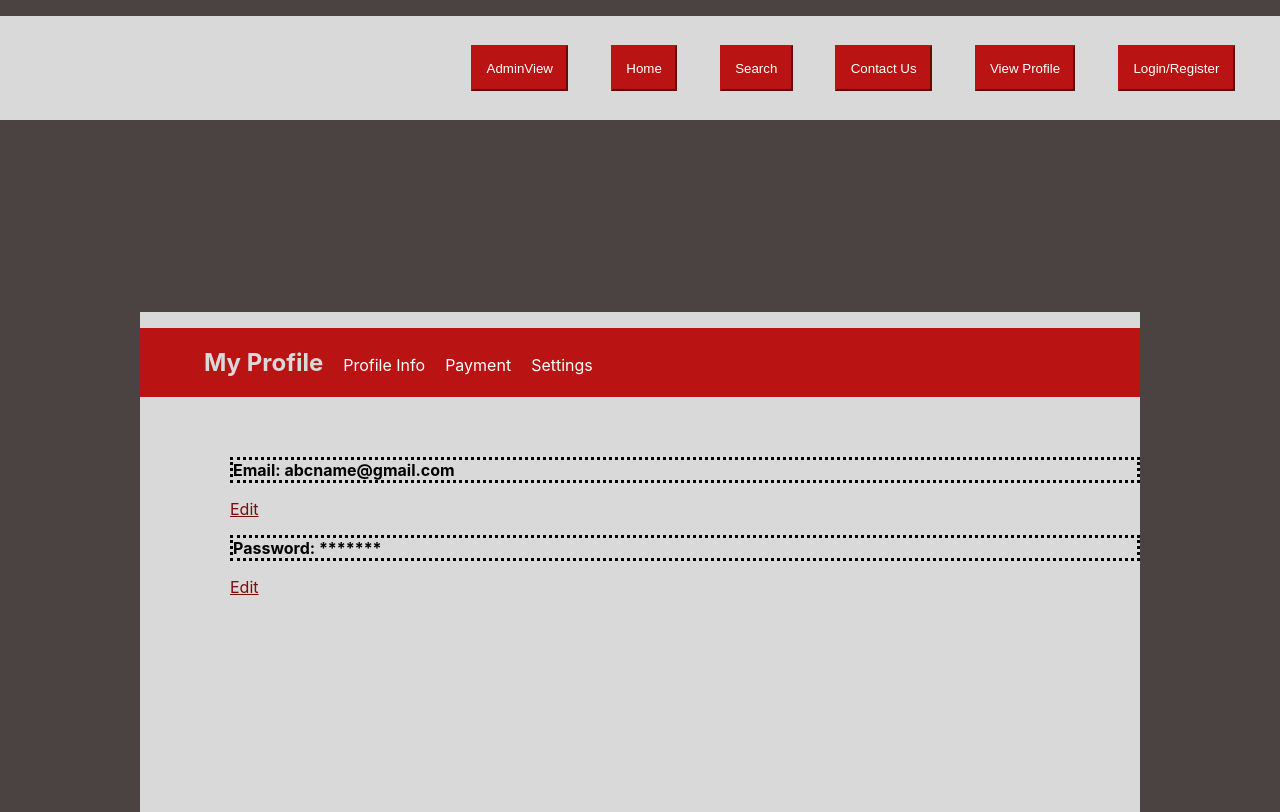
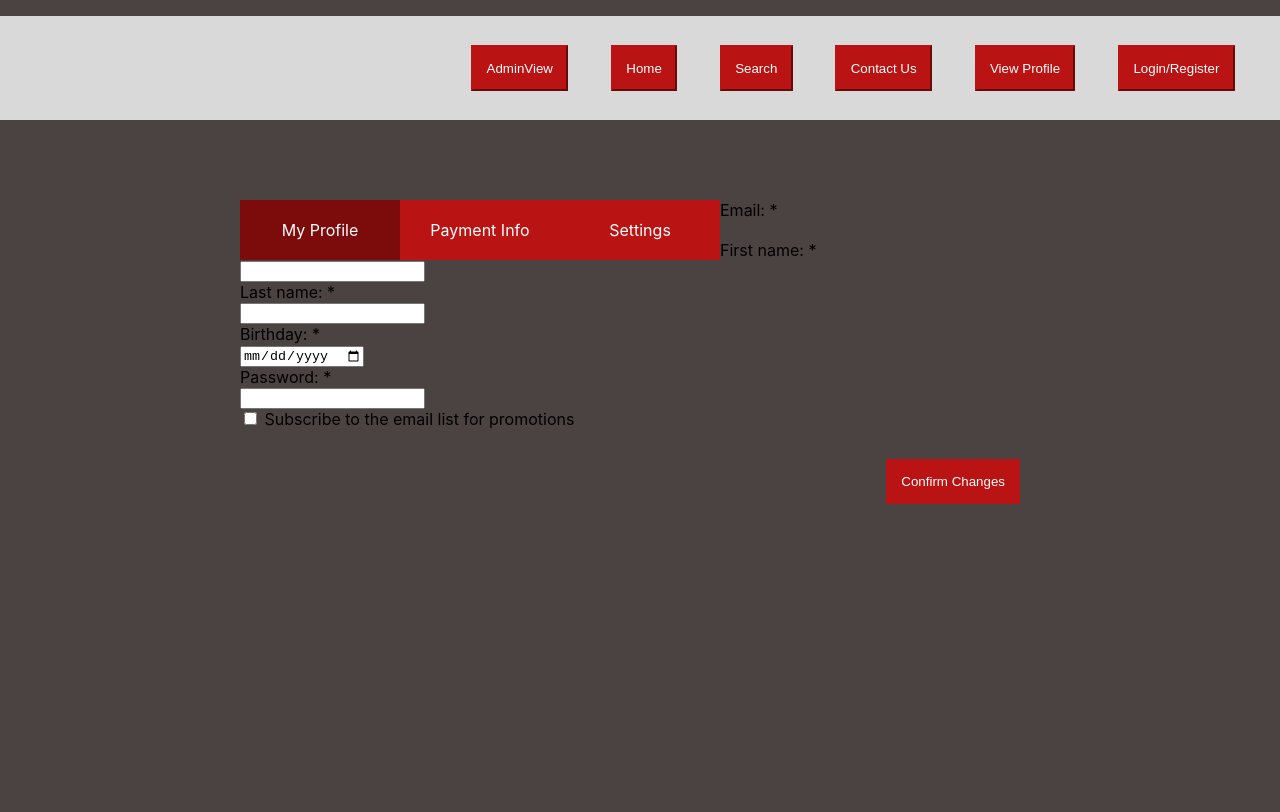
Before and after one commit to schneider811/CSCI6050_4040_Project, a React (Create React App) app in the folder ticketbookingapp/: page / in a window 1280 px wide. Both pictures are taken after a click on the button "View Profile". Built offline with nearby package versions, Linux system fonts and the light colour scheme.

Commit message:
Changed ProfileView into the format of Login Page

```diff
--- /dev/null
+++ b/ticketbookingapp/src/Pages/Profile/ProfilePanel.css
@@ -0,0 +1,34 @@
+.container {
+    width: 50rem;
+    margin: 5rem auto;
+}
+
+.pf-info, .pa-info, .set {
+    width: 10rem;
+    height: 60px;
+    float: left;
+    text-align: center;
+    line-height: 60px;
+    color: white;
+}
+
+.pf-info {
+    background-color: #7C0C0C;
+
+}
+
+.profile-info, .payment-info, .settings {
+    background: #D9D9D9;
+    box-sizing: border-box;
+    padding: 40px;
+    clear: both;
+    width: 100%;
+    height: 400px;
+}
+
+.container button {
+    background-color: #BA1313;
+    border: none;
+    padding: 15px;
+    float: right;
+}
--- /dev/null
+++ b/ticketbookingapp/src/Pages/Profile/ProfilePanel.js
@@ -0,0 +1,111 @@
+import $ from 'jquery';
+import React from "react";
+import './ProfilePanel.css'
+
+
+
+
+
+function ProfilePanel() {
+
+    var tempText = "Temporary Text";
+    $(document).ready(function(){
+        $(".payment-info").hide();
+        $(".settings").hide();
+        $(".pa-info").css("background", "#BA1313");
+        $(".set").css("background", "#BA1313");
+        $(".pf-info").css("background", "#7C0C0C");
+
+        $(".pf-info").click(function(){
+            $(".payment-info").hide();
+            $(".settings").hide();
+            $(".profile-info").show();
+            $(".pa-info").css("background", "#BA1313");
+            $(".set").css("background", "#BA1313");
+            $(".pf-info").css("background", "#7C0C0C");
+        });
+
+        $(".pa-info").click(function(){
+            $(".payment-info").show();
+            $(".settings").hide();
+            $(".profile-info").hide();
+            $(".pa-info").css("background", "#7C0C0C");
+            $(".set").css("background", "#BA1313");
+            $(".pf-info").css("background", "#BA1313");
+        });
+
+        $(".set").click(function(){
+            $(".payment-info").hide();
+            $(".settings").show();
+            $(".profile-info").hide();
+            $(".pa-info").css("background", "#BA1313");
+            $(".set").css("background", "#7C0C0C");
+            $(".pf-info").css("background", "#BA1313");
+        });
+
+    });
+
+
+
+    return(
+        <div class = "container">
+
+            <div class = "pf-info"> My Profile</div>
+            <div class = "pa-info"> Payment Info</div>
+            <div class = "set"> Settings</div>
+
+            <div class ="edit-profile-info">
+
+                <form>
+                    <label for="email"> Email: *</label><br/>
+                    <label for="email-info"/><br/>
+
+
+                    <label for="fname">First name: *</label><br/>
+                    <input type="text" id="fnamefield" name="fname"/><br/>
+                    <label for="lnametxt">Last name: *</label><br/>
+                    <input type="text" id="lnamefield" name="lname"/><br/>
+
+                    <label for="birthdaytxt">Birthday: *</label> <br/>
+                    <input type="date" id="birthdayfield" name="birthday"/><br/>
+
+                    <label for="pswdtxt">Password: *</label><br/>
+                    <input type="password" id="pswdfield" name="pswd"/><br/>
+
+                    <input type="checkbox" id="promsbox" name="proms"/>
+                    <label for="proms"> Subscribe to the email list for promotions</label>
+                    <button> Confirm Changes </button>
+                </form>
+            </div>
+
+            <div class ="payment-info">
+                <form>
+                    <label for="email"> Email: *</label><br/>
+                    <input type="text" id="email" name="email"/><br/>
+
+                    <label for="pswd">Password: *</label><br/>
+                    <input type="password" id="pswd" name="pswd"/><br/>
+
+                    <input type="radio" id="terms" name="terms"/>
+                    <label for="sign"> Keep me signed in</label> <br/>
+                    <p>* indicates that the field is requried when logging in</p>
+
+                    <button> Add New Card</button>
+                </form>
+            </div>
+
+            <div class="settings">
+            <p>Check this box to confirm that you would like to delete your account!</p><br></br>
+            <form>
+                <label for="proms"> I would like to delete my ticket booking account</label>
+                <input type="checkbox" id="proms" name="proms"/><br></br>
+                <br></br>
+                <button> Delete Account</button>
+            </form>
+            </div>
+
+        </div>
+    );
+}
+
+export default ProfilePanel
--- a/ticketbookingapp/src/Pages/Profile/profile.js
+++ b/ticketbookingapp/src/Pages/Profile/profile.js
@@ -1,35 +1,10 @@
 import React from "react";
 import "./profile.css"
+import ProfilePanel from "./ProfilePanel";
 
 class ProfileView extends React.Component {
     render() {
-        return<div id = "control">
-        <ul id = "header">
-            <li>
-                <h2> My Profile</h2>
-            </li>
-            <li>Profile Info</li>
-            <li>Payment</li>
-            <li>Settings</li>
-        </ul>
-
-        <ul id = "info">
-            <li>
-                <p class = "personal"> Email: abcname@gmail.com</p>
-            </li>
-            <li>
-                <a class = "edit"> Edit</a>
-            </li>
-            <li>
-                <p class = "personal" > Password: ******* </p>
-            </li>
-            <li>
-                <a class = "edit"> Edit</a>
-            </li>
-
-
-        </ul>
-    </div>;
+        return <ProfilePanel></ProfilePanel>
     }
 }
 
```
